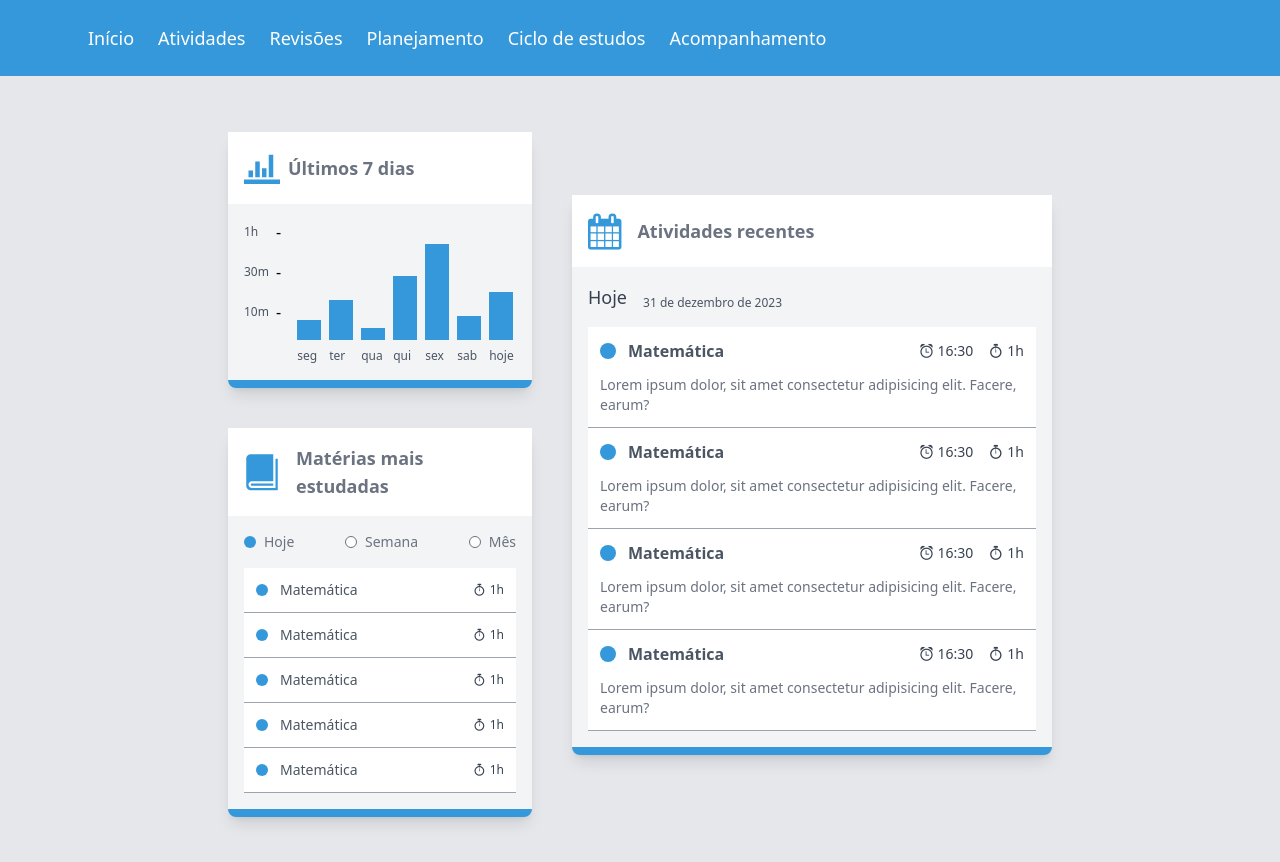
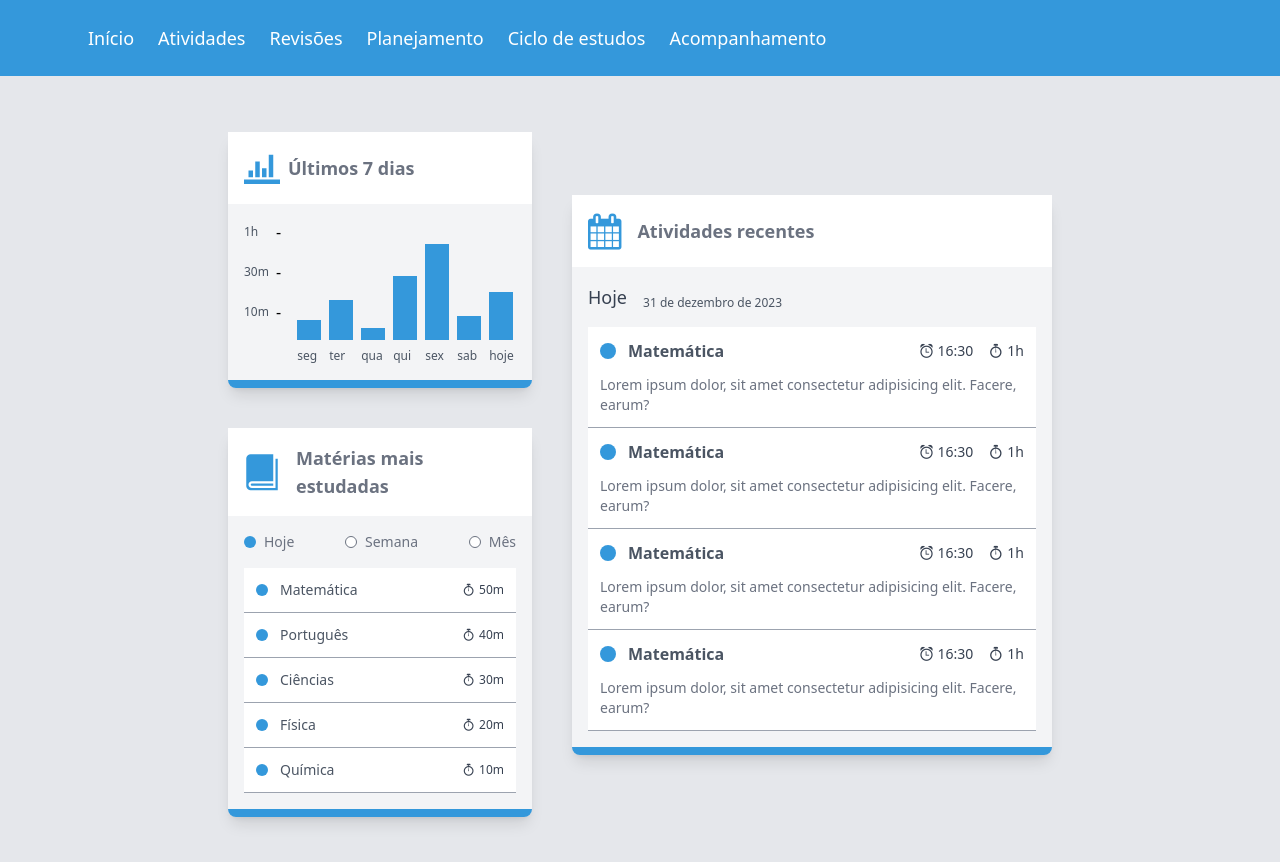
Before and after one commit to Cris-Smykel/jose-aprovado, a React (Create React App) app: page / in a window 1280 px wide. Shown: the top 862 px of the page. Built offline with nearby package versions, Linux system fonts and the light colour scheme.

Commit message:
Most used code adjustments

```diff
--- a/src/components/home/MostUsed.jsx
+++ b/src/components/home/MostUsed.jsx
@@ -1,4 +1,16 @@
 export default function MostUsed() {
+  const subjectData = getSubjectData();
+
+  const subjectDataElements = subjectData.map((subject) => {
+    return (
+      <Used
+        key={subject.id}
+        subject={subject.subject}
+        timeSpent={subject.timeSpent}
+      />
+    );
+  });
+
   return (
     <div className="shadow-lg max-w-[19rem] border-b-8 rounded-lg border-primary">
       <div className="p-4 bg-white flex items-center gap-4">
@@ -28,93 +40,59 @@ export default function MostUsed() {
           </div>
         </div>
 
-        <div>
+        <div>{subjectDataElements}</div>
+      </div>
+    </div>
+  );
+}
+
+function Used(props) {
+  return (
     <div className="flex flex-col gap-3 border-b border-gray-400 bg-white p-3">
       <div className="flex justify-between gap-4">
         <div className="flex items-center gap-3">
           <mark className="rounded-full w-3 aspect-square bg-primary block"></mark>
 
-                <h3 className="text-sm text-gray-600 font-medium">
-                  Matemática
-                </h3>
+          <h3 className="text-sm text-gray-600 font-medium">{props.subject}</h3>
         </div>
 
         <div className="flex gap-1 items-center">
           <i className="icon-stopwatch text-gray-700 text-xs"></i>
-                <mark className="text-gray-700 font-medium text-xs">1h</mark>
-              </div>
-            </div>
-          </div>
-
-          <div className="flex flex-col gap-3 border-b border-gray-400 bg-white p-3">
-            <div className="flex justify-between gap-4">
-              <div className="flex items-center gap-3">
-                <mark className="rounded-full w-3 aspect-square bg-primary block"></mark>
-
-                <h3 className="text-sm text-gray-600 font-medium">
-                  Matemática
-                </h3>
-              </div>
-
-              <div className="flex gap-1 items-center">
-                <i className="icon-stopwatch text-gray-700 text-xs"></i>
-                <mark className="text-gray-700 font-medium text-xs">1h</mark>
-              </div>
-            </div>
-          </div>
-
-          <div className="flex flex-col gap-3 border-b border-gray-400 bg-white p-3">
-            <div className="flex justify-between gap-4">
-              <div className="flex items-center gap-3">
-                <mark className="rounded-full w-3 aspect-square bg-primary block"></mark>
-
-                <h3 className="text-sm text-gray-600 font-medium">
-                  Matemática
-                </h3>
-              </div>
-
-              <div className="flex gap-1 items-center">
-                <i className="icon-stopwatch text-gray-700 text-xs"></i>
-                <mark className="text-gray-700 font-medium text-xs">1h</mark>
-              </div>
-            </div>
-          </div>
-
-          <div className="flex flex-col gap-3 border-b border-gray-400 bg-white p-3">
-            <div className="flex justify-between gap-4">
-              <div className="flex items-center gap-3">
-                <mark className="rounded-full w-3 aspect-square bg-primary block"></mark>
-
-                <h3 className="text-sm text-gray-600 font-medium">
-                  Matemática
-                </h3>
-              </div>
-
-              <div className="flex gap-1 items-center">
-                <i className="icon-stopwatch text-gray-700 text-xs"></i>
-                <mark className="text-gray-700 font-medium text-xs">1h</mark>
-              </div>
-            </div>
-          </div>
-
-          <div className="flex flex-col gap-3 border-b border-gray-400 bg-white p-3">
-            <div className="flex justify-between gap-4">
-              <div className="flex items-center gap-3">
-                <mark className="rounded-full w-3 aspect-square bg-primary block"></mark>
-
-                <h3 className="text-sm text-gray-600 font-medium">
-                  Matemática
-                </h3>
-              </div>
-
-              <div className="flex gap-1 items-center">
-                <i className="icon-stopwatch text-gray-700 text-xs"></i>
-                <mark className="text-gray-700 font-medium text-xs">1h</mark>
-              </div>
-            </div>
-          </div>
+          <mark className="text-gray-700 font-medium text-xs">
+            {props.timeSpent}
+          </mark>
         </div>
       </div>
     </div>
   );
 }
+
+function getSubjectData() {
+  return [
+    {
+      id: 1,
+      subject: "Matemática",
+      timeSpent: "50m",
+    },
+    {
+      id: 2,
+      subject: "Português",
+      timeSpent: "40m",
+    },
+    {
+      id: 3,
+      subject: "Ciências",
+      timeSpent: "30m",
+    },
+    {
+      id: 4,
+      subject: "Física",
+      timeSpent: "20m",
+    },
+    {
+      id: 5,
+      subject: "Química",
+      timeSpent: "10m",
+    },
+  ];
+}
```
Lines whose indentation alone changed are shown as unchanged.
